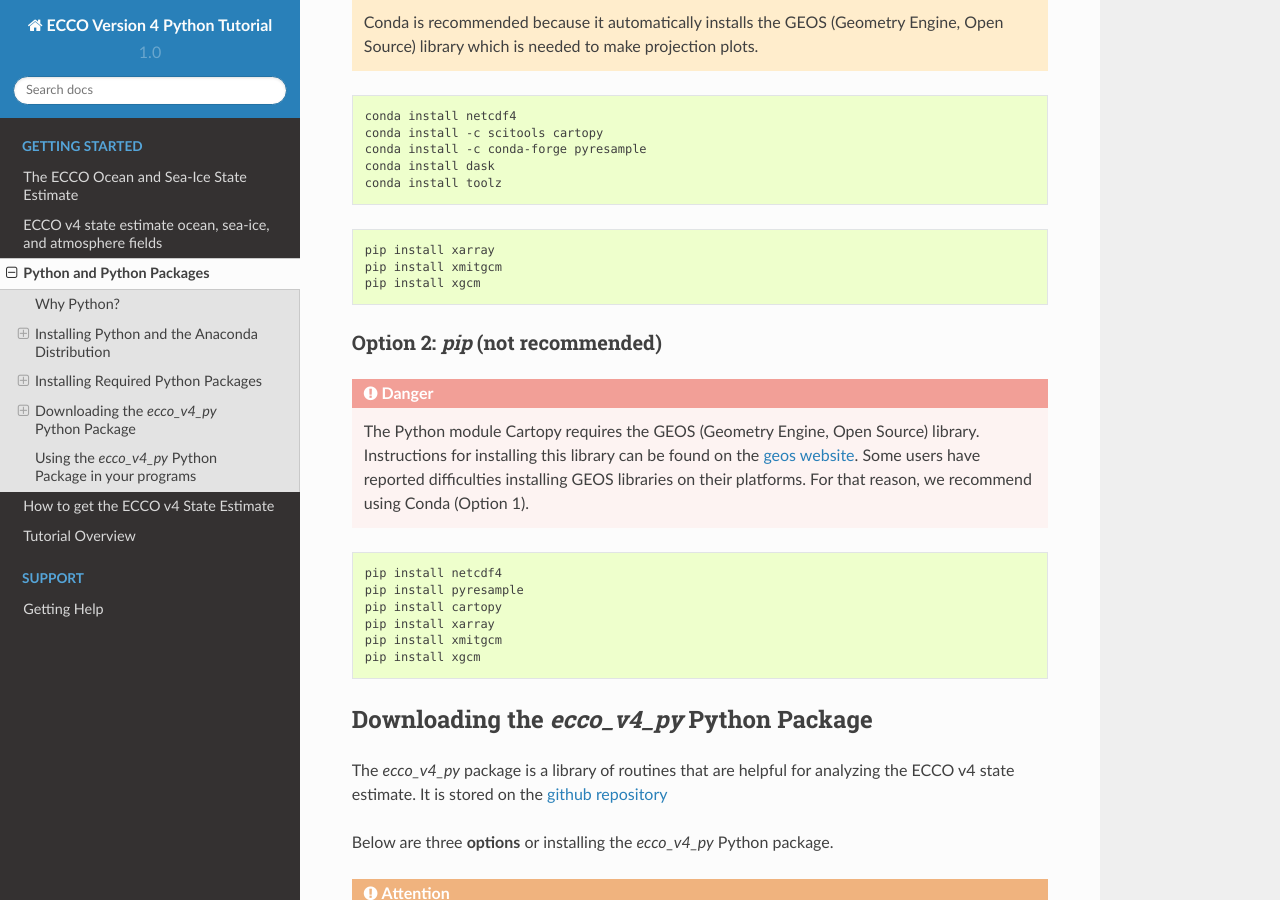
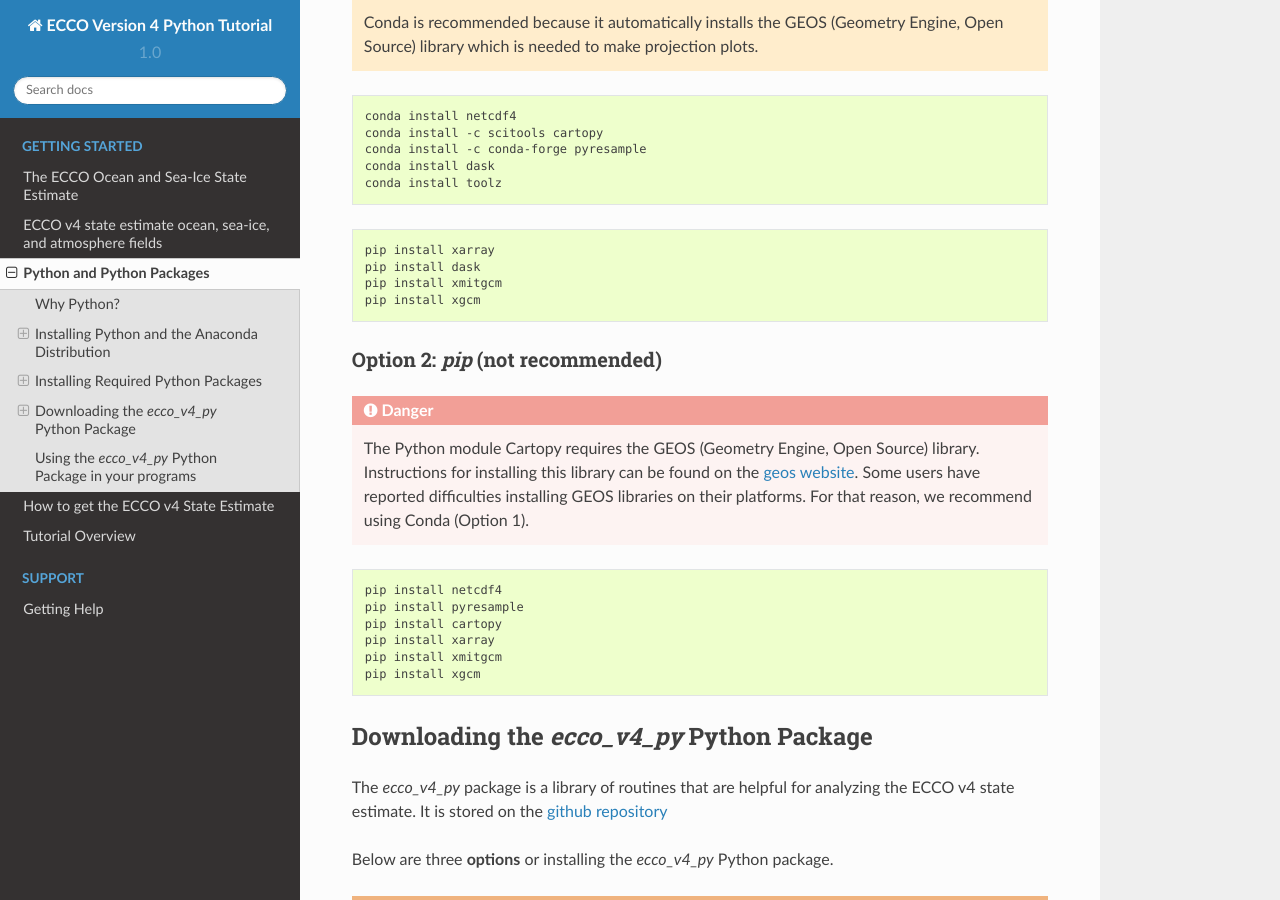
Before and after one commit to ECCO-GROUP/ECCO-v4-Python-Tutorial, a Sphinx documentation site: the page built from doc/Installing_Python_and_Python_Packages.rst, in a window 1280 px wide and 900 px high, scrolled down 1396 px. Built offline with Sphinx 7.4.7 and the Read the Docs theme 2.0.0, drawn with Linux system fonts in a browser that asks for light colours; formulas are drawn with MathJax 3; pages that are not in the unit, such as notebooks, are missing from menus.

Commit message:
Update Installing_Python_and_Python_Packages.rst

```diff
--- a/doc/Installing_Python_and_Python_Packages.rst
+++ b/doc/Installing_Python_and_Python_Packages.rst
@@ -78,8 +78,10 @@ Option 1: Conda (recommended)
 .. code-block:: bash
 
     pip install xarray
+    pip install dask
     pip install xmitgcm
     pip install xgcm
+
 
 
 Option 2: *pip* (not recommended)
```
